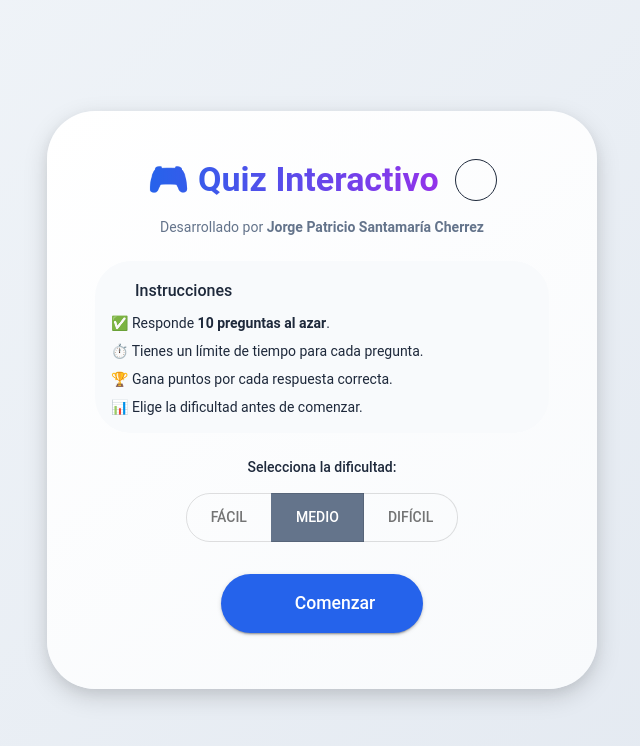
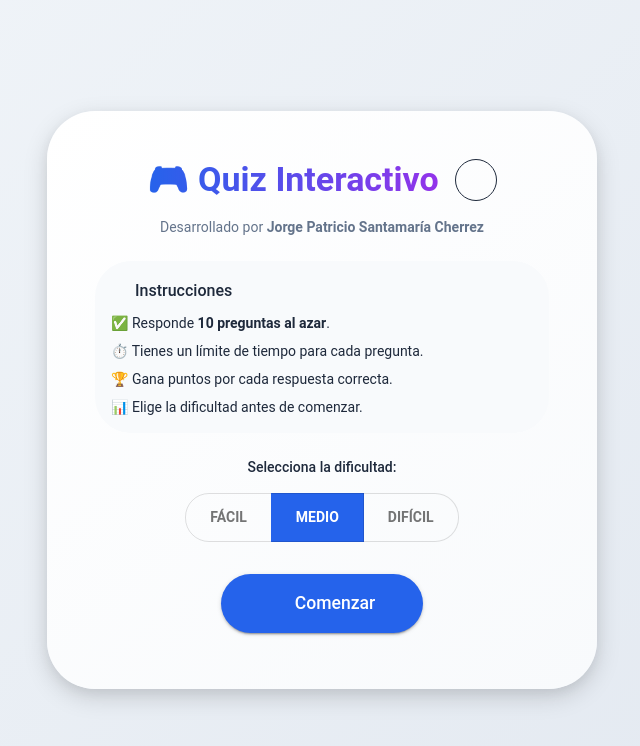
Before and after one commit to Patogol35/QuizEducativo, a React (Vite) app: page / in a window 1280 px wide. Shown: the top 746 px of the page, without its empty margins (318-958 px from the left). Built offline with nearby package versions, Linux system fonts and the light colour scheme; some icons are missing.

Commit message:
Update WelcomeScreen.jsx

```diff
--- a/src/components/WelcomeScreen.jsx
+++ b/src/components/WelcomeScreen.jsx
@@ -108,45 +108,38 @@ export default function WelcomeScreen({
               value={difficulty}
               onChange={(e, val) => val && setDifficulty(val)}
             >
+              {["easy", "medium", "hard"].map((level) => {
+                const colors = {
+                  easy: { main: "success.main", light: "success.light" },
+                  medium: { main: "primary.main", light: "primary.light" },
+                  hard: { main: "error.main", light: "error.light" },
+                };
+                const label = level === "easy" ? "Fácil" : level === "medium" ? "Medio" : "Difícil";
+
+                return (
                   <ToggleButton
-                value="easy"
+                    key={level}
+                    value={level}
                     sx={{
                       px: 3,
                       borderRadius: 2,
                       border: "1px solid",
                       borderColor: "divider",
-                  "&.Mui-selected": { backgroundColor: "primary.main", color: "#fff" },
-                  "&:hover": { backgroundColor: "primary.light", color: "#fff" },
+                      fontWeight: 600,
+                      "&.Mui-selected": {
+                        backgroundColor: colors[level].main,
+                        color: "#fff",
+                      },
+                      "&:hover": {
+                        backgroundColor: colors[level].light,
+                        color: "#fff",
+                      },
                     }}
                   >
-                Fácil
+                    {label}
                   </ToggleButton>
-              <ToggleButton
-                value="medium"
-                sx={{
-                  px: 3,
-                  borderRadius: 2,
-                  border: "1px solid",
-                  borderColor: "divider",
-                  "&.Mui-selected": { backgroundColor: "secondary.main", color: "#fff" },
-                  "&:hover": { backgroundColor: "secondary.light", color: "#fff" },
-                }}
-              >
-                Medio
-              </ToggleButton>
-              <ToggleButton
-                value="hard"
-                sx={{
-                  px: 3,
-                  borderRadius: 2,
-                  border: "1px solid",
-                  borderColor: "divider",
-                  "&.Mui-selected": { backgroundColor: "error.main", color: "#fff" },
-                  "&:hover": { backgroundColor: "error.light", color: "#fff" },
-                }}
-              >
-                Difícil
-              </ToggleButton>
+                );
+              })}
             </ToggleButtonGroup>
           </Stack>
 
@@ -158,7 +151,13 @@ export default function WelcomeScreen({
               size="large"
               startIcon={<PlayArrowIcon />}
               onClick={onStart}
-              sx={{ px: 6, py: 1.8, fontSize: "1.1rem", borderRadius: 3, textTransform: "none" }}
+              sx={{
+                px: 6,
+                py: 1.8,
+                fontSize: "1.1rem",
+                borderRadius: 3,
+                textTransform: "none",
+              }}
             >
               Comenzar
             </Button>
```
Lines whose indentation alone changed are shown as unchanged.
